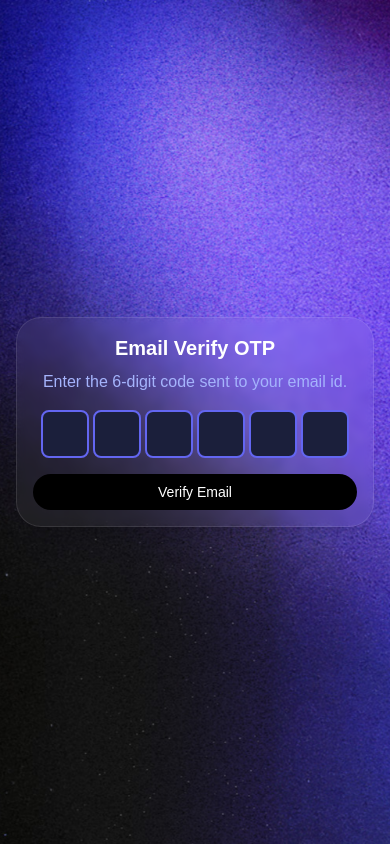
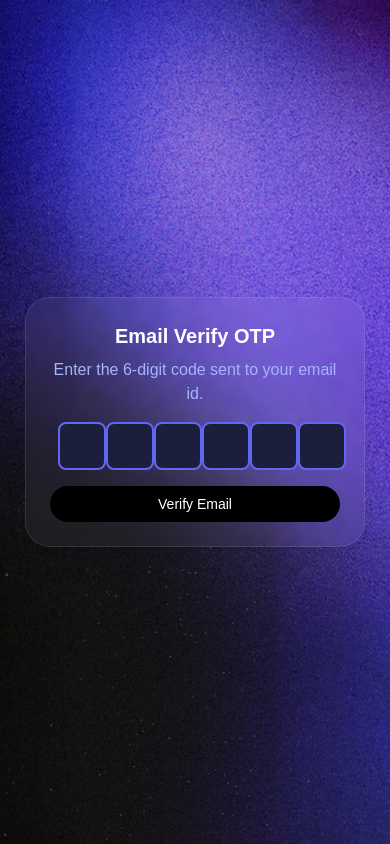
Before and after one commit to Nissorn/FeelVerse, a React (Vite) app in the folder client/: page /email-verify in a window 390 px wide. Built offline with nearby package versions, Linux system fonts and the light colour scheme; a web font is replaced by a local one.

Commit message:
fix responsive bug at EmailVerify.jsx

```diff
--- a/client/src/auth/EmailVerify.jsx
+++ b/client/src/auth/EmailVerify.jsx
@@ -65,8 +65,8 @@ const EmailVerify =()=>{
     }
 
     return(
-        <div className="flex min-h-screen items-center justify-center p-4">
-            <div className='glass-card p-4 sm:p-6 md:p-8 w-full sm:w-4/5 md:w-3/5 lg:w-2/5 xl:w-1/3 max-w-md mx-auto'>
+        <div className="flex min-h-screen items-center justify-center p-4 bg-black/10">
+            <div className='glass-card p-6 sm:p-8 md:p-10 w-[95%] sm:w-[80%] md:w-[70%] lg:w-[60%] xl:w-[50%] max-w-lg mx-auto'>
                 <h1 className='text-white font-semibold text-xl sm:text-2xl text-center'>Email Verify OTP</h1>
                 <p className='mt-2 sm:mt-3 text-center text-base sm:text-lg md:text-xl mb-4 sm:mb-6 text-indigo-300'>Enter the 6-digit code sent to your email id.</p>
 
```
